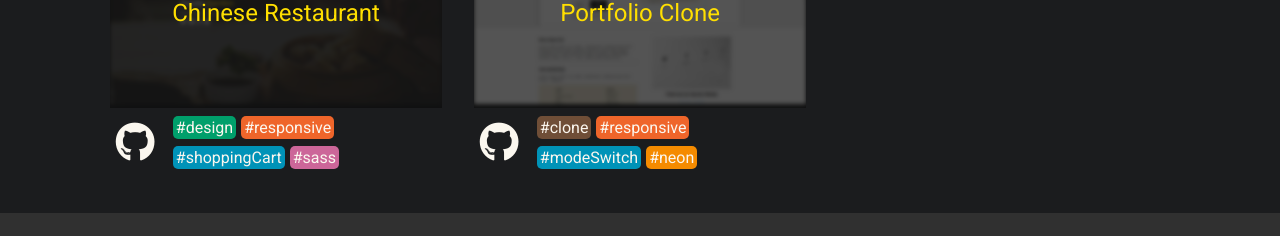
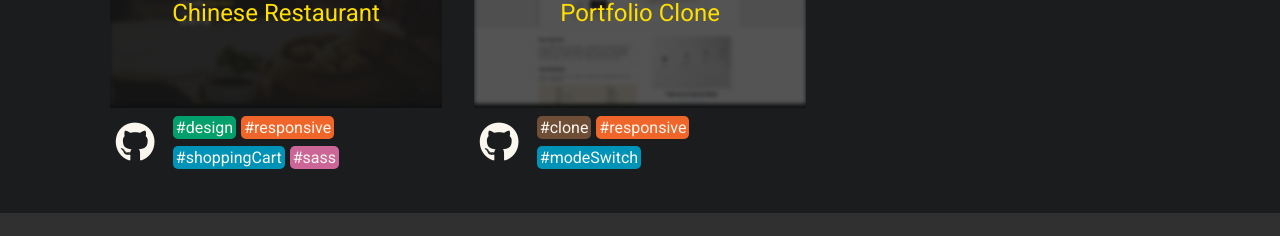
Before and after one commit to Jay0223/Jay0223.github.io, a plain HTML site: page index.html in a window 1280 px wide. Shown: the part 1501-1737 px from the top of the page. Drawn offline with nearby package versions, Linux system fonts and the light colour scheme.

Commit message:
update README

```diff
--- a/index.html
+++ b/index.html
@@ -132,7 +132,6 @@
             <span class="work-item-tag clone-tag">#clone</span>
             <span class="work-item-tag responsive-tag">#responsive</span>
             <span class="work-item-tag special-tag">#modeSwitch</span>
-            <span class="work-item-tag special-tag-alt">#neon</span>
           </div>
         </div>
       </div>
```
Also changed, not shown: README.md, portfolioclone/README.md.
